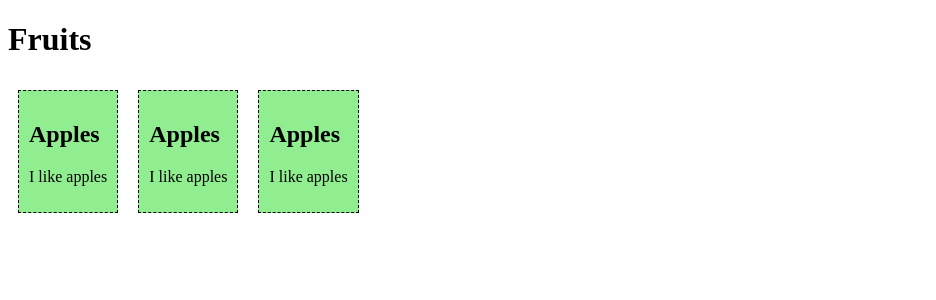
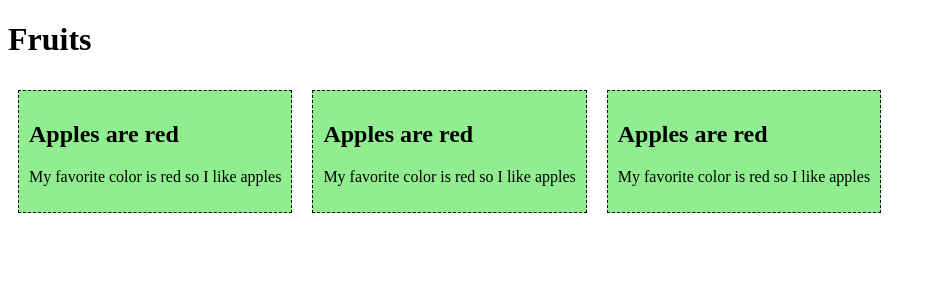
Before and after one commit to Nics-10/webprog-it241-vuejs, a Vue app in the folder firstsfc/: page / in a window 1280 px wide. Shown: the top 300 px of the page, without its empty margins (0-936 px from the left). Built offline with nearby package versions, Linux system fonts and the light colour scheme.

Commit message:
edited fruits

```diff
--- a/firstsfc/src/components/FoodItem.vue
+++ b/firstsfc/src/components/FoodItem.vue
@@ -9,8 +9,8 @@
 export default {
   data() {
     return {
-      name: 'Apples',
-      message: 'I like apples'
+      name: 'Apples are red',
+      message: 'My favorite color is red so I like apples'
     }
   }
 };
```
